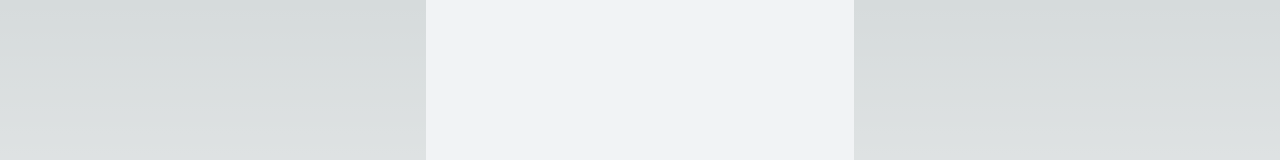
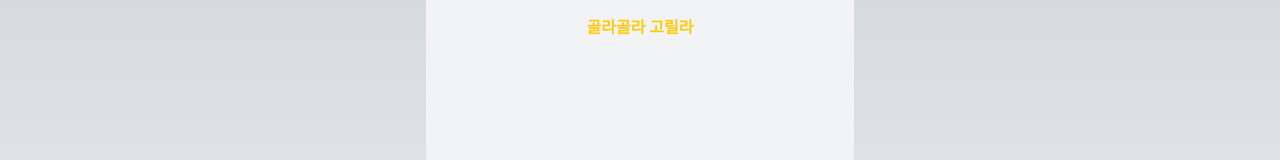
Before and after one commit to This-Letter-From-DND/dnd-hackathon-frontend, a Next.js app: page / in a window 1280 px wide. Shown: the top 160 px of the page. Built offline with nearby package versions, Linux system fonts and the light colour scheme; a web font is replaced by a local one.

Commit message:
feat: Header 공통 컴포넌트 구현

```diff
--- a/src/app/layout.js
+++ /dev/null
@@ -1,20 +0,0 @@
-import { Inter } from 'next/font/google';
-
-import './globals.css';
-import Provider from '@/components/common/Provider';
-const inter = Inter({ subsets: ['latin'] });
-
-export const metadata = {
-  title: 'Create Next App',
-  description: 'Generated by create next app',
-};
-
-export default function RootLayout({ children }) {
-  return (
-    <html lang='en'>
-      <body className={inter.className}>
-        <Provider>{children} </Provider>
-      </body>
-    </html>
-  );
-}
--- /dev/null
+++ b/src/app/layout.jsx
@@ -0,0 +1,12 @@
+import Provider from '@/components/common/Provider';
+import './globals.css';
+
+export default function RootLayout({ children }) {
+  return (
+    <html lang='ko'>
+      <body>
+        <Provider>{children}</Provider>
+      </body>
+    </html>
+  );
+}
--- a/src/app/page.js
+++ /dev/null
@@ -1,3 +0,0 @@
-export default function Home() {
-  return <main></main>;
-}
--- /dev/null
+++ b/src/app/page.jsx
@@ -0,0 +1,13 @@
+'use client';
+
+import { TitleStyled } from './styles';
+
+import Header from '@/components/common/Header';
+
+export default function Home() {
+  return (
+    <main>
+      <Header title={<TitleStyled>{'골라골라 고릴라'}</TitleStyled>} />
+    </main>
+  );
+}
--- /dev/null
+++ b/src/app/styles.jsx
@@ -0,0 +1,6 @@
+import styled from 'styled-components';
+
+export const TitleStyled = styled.span`
+  color: ${(props) => props.theme.colors.main.primary};
+  font-weight: ${(props) => props.theme.font.fontStyle.bold};
+`;
--- /dev/null
+++ b/src/components/common/Header/index.jsx
@@ -0,0 +1,26 @@
+import { useRouter } from 'next/navigation';
+
+import { HeaderDoneStyled, HeaderStyled, HeaderTitleStyled } from './styles';
+
+export default function Header({ title, canGoBack, canDone }) {
+  const router = useRouter();
+
+  const HeaderLeftComponent = () => {
+    return <div onClick={router.back}>{canGoBack ? 'GoBack' : ''}</div>;
+  };
+
+  const HeaderTitleComponent = () => {
+    return <HeaderTitleStyled>{title}</HeaderTitleStyled>;
+  };
+
+  const HeaderRightComponent = () => {
+    return <HeaderDoneStyled>{canDone ? 'Done' : ''}</HeaderDoneStyled>;
+  };
+  return (
+    <HeaderStyled>
+      <HeaderLeftComponent />
+      <HeaderTitleComponent />
+      <HeaderRightComponent />
+    </HeaderStyled>
+  );
+}
--- /dev/null
+++ b/src/components/common/Header/styles.jsx
@@ -0,0 +1,25 @@
+import styled from 'styled-components';
+
+export const HeaderStyled = styled.header`
+  width: 100%;
+  height: 52px;
+  display: flex;
+  justify-content: space-between;
+  align-items: center;
+  padding: 12px 24px;
+  > * {
+    flex-basis: calc(100% / 3);
+  }
+`;
+
+export const HeaderTitleStyled = styled.div`
+  display: flex;
+  justify-content: center;
+  align-items: center;
+`;
+
+export const HeaderDoneStyled = styled.div`
+  display: flex;
+  justify-content: flex-end;
+  align-items: center;
+`;
--- a/src/components/common/Provider/styles.jsx
+++ b/src/components/common/Provider/styles.jsx
@@ -6,6 +6,7 @@ export const Wrapper = styled.div`
   display: flex;
   justify-content: center;
   align-items: center;
+  color: ${(props) => props.theme.font.colors.black};
 `;
 
 export const Global = styled.div`
```
